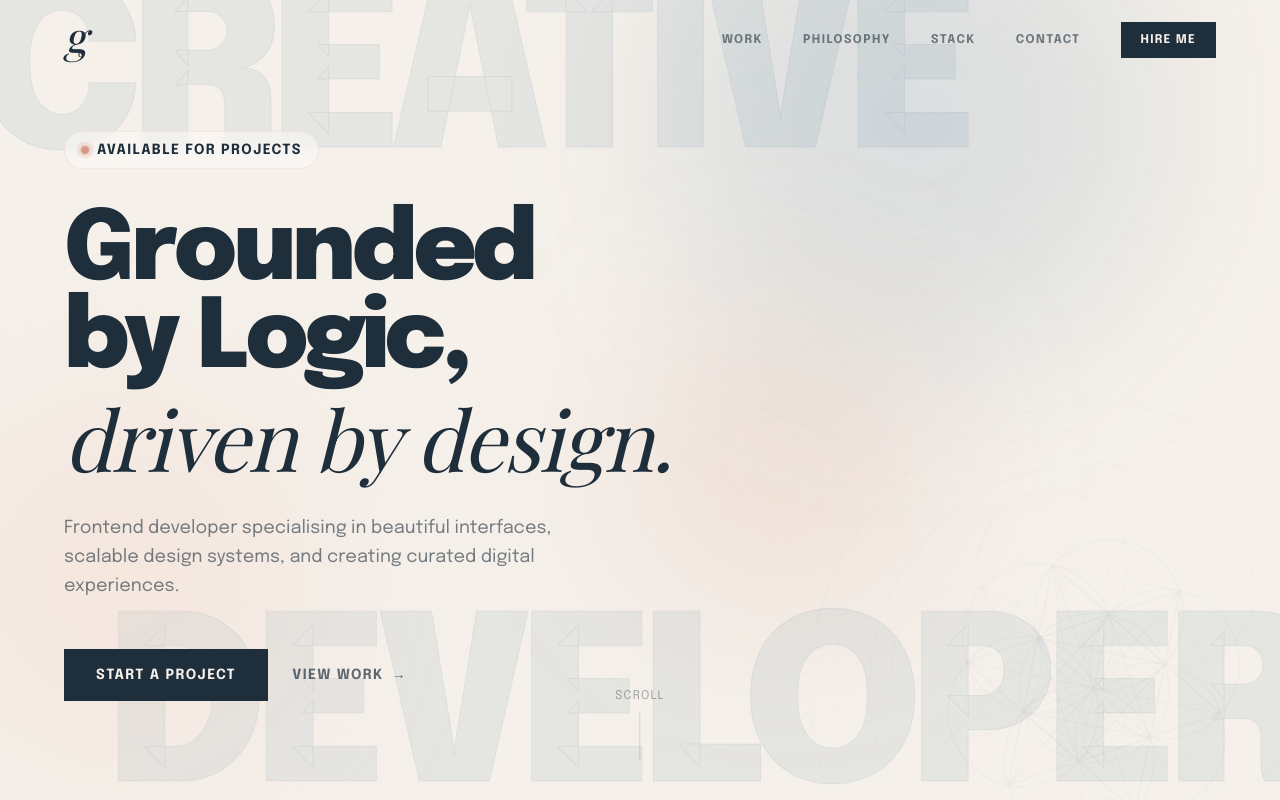
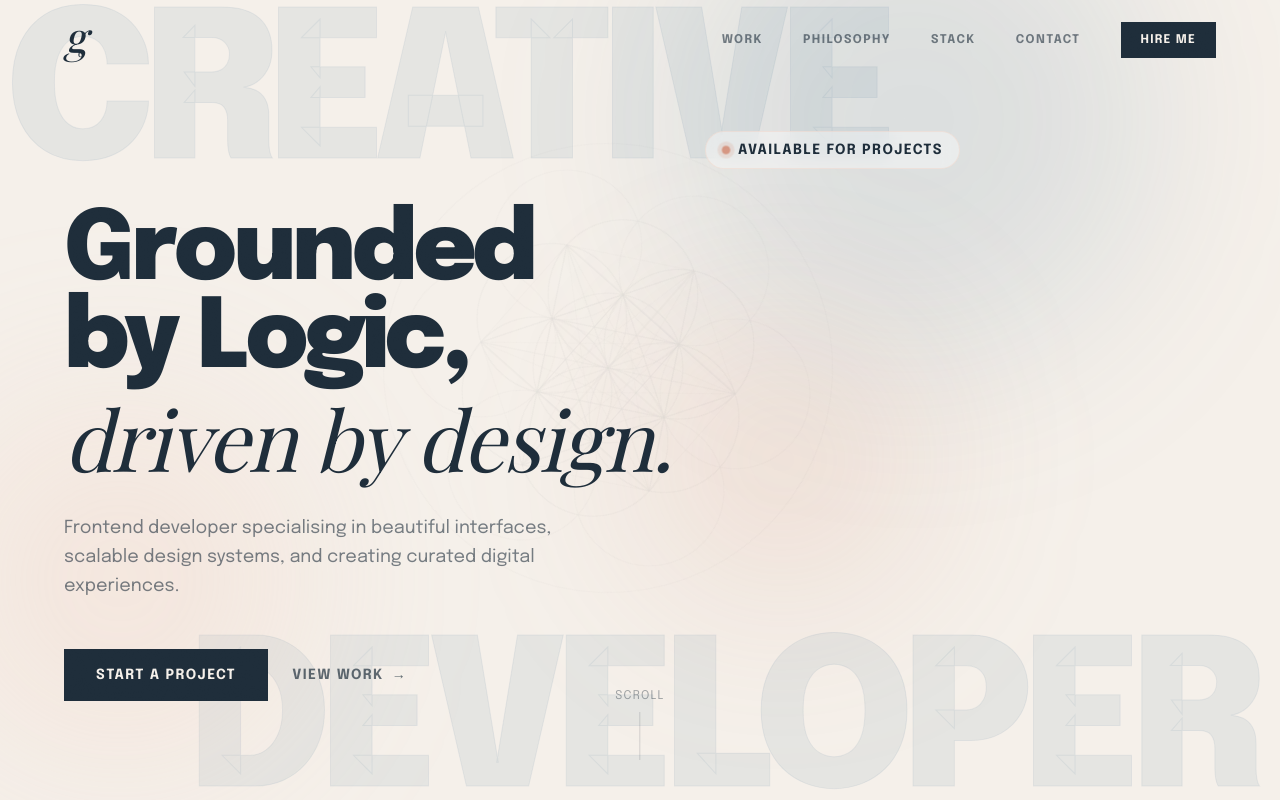
Before and after one commit to gabriela-chirinos/Chirinos_Portfolio, a Next.js app: page / in a window 1280 px wide. Shown: the top 800 px of the page. Built offline with nearby package versions, Linux system fonts and the light colour scheme.

Commit message:
updated files

```diff
--- a/src/components/About.tsx
+++ b/src/components/About.tsx
@@ -13,7 +13,7 @@ const bio = [
 const facts = [
   { label: 'Based in',  value: 'United States'        },
   { label: 'Background', value: 'Ops · Data · Amazon · Freelannce Design' },
-  { label: 'Approach',  value: 'Curiousity. Courageous.'  },
+  { label: 'Approach',  value: 'Curiousity. Courage to be disliked.'  },
 ]
 
 export default function About() {
--- a/src/components/Contact.tsx
+++ b/src/components/Contact.tsx
@@ -104,8 +104,15 @@ export default function Contact() {
         rotation: 720, x: 200, y: -240, scale: 0.1, opacity: 0,
         duration: 1.05, ease: 'power2.in',
       })
-      tl.call(() => { setPlaneActive(false); setPhase('done') })
-      tl.to(success, { opacity: 1, y: 0, duration: 0.7, ease: 'power3.out' }, '-=0.05')
+      tl.call(() => {
+        setPlaneActive(false)
+        if (success) {
+          success.style.display = 'block'
+          success.style.opacity = '0'
+        }
+      })
+      tl.to(success, { opacity: 1, y: 0, duration: 0.7, ease: 'power3.out' })
+      tl.call(() => { setPhase('done') })
     }
     run()
   }, [planeActive])
@@ -271,8 +278,10 @@ export default function Contact() {
           {/* ── Right: form / success ── */}
           <div className="lg:w-7/12 reveal relative flex items-center">
 
-            {phase === 'done' && (
-              <div ref={successRef} style={{ opacity: 0, textAlign: 'center', width: '100%' }}>
+            <div ref={successRef} style={{
+              textAlign: 'center', width: '100%',
+              display: 'none',
+            }}>
               <div className="mx-auto mb-8 rounded-full flex items-center justify-center"
                 style={{ width: '72px', height: '72px', border: '1px solid rgba(240,196,176,0.3)' }}>
                 <div style={{ width: '36px', height: '36px' }}>
@@ -286,7 +295,6 @@ export default function Contact() {
                 I'll reach out shortly.
               </p>
             </div>
-            )}
 
             {phase === 'form' && (
               <form onSubmit={handleSubmit} className="space-y-10 w-full">
--- a/src/components/Hero.tsx
+++ b/src/components/Hero.tsx
@@ -4,25 +4,51 @@ import { useEffect, useRef } from 'react'
 import { FlowerOfLife } from './SacredGeometry'
 
 export default function Hero() {
-  const heroRef = useRef<HTMLDivElement>(null)
+  const heroRef     = useRef<HTMLDivElement>(null)
   const headlineRef = useRef<HTMLDivElement>(null)
-  const pillRef = useRef<HTMLDivElement>(null)
-  const ctaRef = useRef<HTMLDivElement>(null)
-  const subRef = useRef<HTMLParagraphElement>(null)
+  const pillRef     = useRef<HTMLDivElement>(null)
+  const pillSpanRef = useRef<HTMLSpanElement>(null)
+  const ctaRef      = useRef<HTMLDivElement>(null)
+  const subRef      = useRef<HTMLParagraphElement>(null)
 
   useEffect(() => {
     const initGSAP = async () => {
       const { gsap } = await import('gsap')
 
-      const els = [
-        pillRef.current,
-        headlineRef.current,
-        subRef.current,
-        ctaRef.current,
-      ]
+      // ── 1. Pill: circle → full pill ─────────────────────────────────────
+      const pillWrap = pillRef.current
+      const pillSpan = pillSpanRef.current
 
+      // Hide via GSAP (not inline JSX style) so the pill is never permanently invisible
+      if (pillWrap) gsap.set(pillWrap, { opacity: 0 })
+
+      if (pillWrap && pillSpan) {
+        const pillText = pillSpan.querySelector<HTMLElement>('.pill-text')
+
+        gsap.set(pillWrap, { opacity: 1 })
+        gsap.set(pillSpan, { maxWidth: '28px', overflow: 'hidden' })
+        if (pillText) gsap.set(pillText, { opacity: 0 })
+
+        gsap.to(pillSpan, {
+          maxWidth: '260px',
+          duration: 0.7,
+          delay: 0.5,
+          ease: 'power3.out',
+        })
+
+        if (pillText) {
+          gsap.to(pillText, {
+            opacity: 1,
+            duration: 0.35,
+            delay: 1.0,
+            ease: 'power2.out',
+          })
+        }
+      }
+
+      // ── 2. Remaining content staggers in ────────────────────────────────
+      const els = [headlineRef.current, subRef.current, ctaRef.current]
       gsap.set(els, { opacity: 0, y: 30 })
-
       els.forEach((el, i) => {
         if (!el) return
         gsap.to(el, {
@@ -30,7 +56,7 @@ export default function Hero() {
           y: 0,
           duration: 0.9,
           ease: 'power3.out',
-          delay: 0.15 + i * 0.12,
+          delay: 0.55 + i * 0.13,
         })
       })
     }
@@ -52,17 +78,19 @@ export default function Hero() {
         <span
           className="ghost-letter absolute top-[-4%] left-[-2%] font-epilogue font-black leading-none"
           style={{
-            fontSize: 'clamp(120px, 18vw, 280px)',
+            fontSize: 'clamp(120px, 16vw, 280px)',
             color: 'rgba(74, 123, 157, 0.09)',
             letterSpacing: '-0.06em',
+            marginTop: '.15em',
+            marginLeft: '.15em',
           }}
         >
           CREATIVE
         </span>
         <span
-          className="ghost-letter absolute bottom-[-4%] right-[-2%] font-epilogue font-black leading-none"
+          className="ghost-letter absolute bottom-[-4%] right-[2%] font-epilogue font-black leading-none"
           style={{
-            fontSize: 'clamp(120px, 18vw, 280px)',
+            fontSize: 'clamp(120px, 16vw, 280px)',
             color: 'rgba(74, 123, 157, 0.09)',
             letterSpacing: '-0.06em',
           }}
@@ -73,36 +101,9 @@ export default function Hero() {
 
       {/* ── Warm blur orbs ── */}
       <div aria-hidden="true" className="pointer-events-none select-none">
-        <div
-          className="orb"
-          style={{
-            width: '480px',
-            height: '480px',
-            background: 'rgba(74, 123, 157, 0.14)',
-            top: '-120px',
-            right: '10%',
-          }}
-        />
-        <div
-          className="orb"
-          style={{
-            width: '360px',
-            height: '360px',
-            background: 'rgba(240, 196, 176, 0.22)',
-            bottom: '5%',
-            left: '-60px',
-          }}
-        />
-        <div
-          className="orb"
-          style={{
-            width: '280px',
-            height: '280px',
-            background: 'rgba(212, 144, 122, 0.18)',
-            top: '40%',
-            right: '28%',
-          }}
-        />
+        <div className="orb" style={{ width: '480px', height: '480px', background: 'rgba(74, 123, 157, 0.14)', top: '-120px', right: '10%' }} />
+        <div className="orb" style={{ width: '360px', height: '360px', background: 'rgba(240, 196, 176, 0.22)', bottom: '5%', left: '-60px' }} />
+        <div className="orb" style={{ width: '280px', height: '280px', background: 'rgba(212, 144, 122, 0.18)', top: '40%', right: '28%' }} />
       </div>
 
       {/* ── Sacred geometry — far right ── */}
@@ -110,33 +111,28 @@ export default function Hero() {
         aria-hidden="true"
         className="sacred-spin absolute pointer-events-none select-none"
         style={{
-          right: '-8%',
-          top: '50%',
-          transform: 'translateY(-50%)',
-          width: 'clamp(420px, 45vw, 700px)',
-          height: 'clamp(420px, 45vw, 700px)',
+          right: '30%', top: '10%', transform: 'translateY(50%)',
+          width: 'clamp(420px, 45vw, 700px)', height: 'clamp(420px, 45vw, 700px)',
         }}
       >
-        <FlowerOfLife
-          color="#1E2D3A"
-          opacity={0.07}
-          size={700}
-          className="w-full h-full"
-        />
+        <FlowerOfLife color="#1E2D3A" opacity={0.07} size={700} className="w-full h-full" />
       </div>
 
       {/* ── Content ── */}
       <div className="relative z-10 max-w-7xl mx-auto px-8 lg:px-16 pt-32 pb-24 w-full">
-        <div className="max-w-3xl">
+        <div className="max-w-4xl">
 
-          {/* Availability pill */}
-          <div ref={pillRef} className="mb-10">
-            <span className="pill bg-white/40 px-4 py-2 rounded-full text-sm font-epilogue font-semibold uppercase tracking-widest text-slate-navy">
+          {/* Availability pill — assembles from circle */}
+          <div ref={pillRef} className="mb-10 flex justify-end">
+            <span
+              ref={pillSpanRef}
+              className="pill bg-white/40 px-4 py-2 rounded-full text-sm font-epilogue font-semibold uppercase tracking-widest text-slate-navy inline-flex items-center gap-2 whitespace-nowrap"
+            >
               <span
-                className="inline-block w-2 h-2 rounded-full bg-burnt-blush animate-pulse-dot"
+                className="inline-block w-2 h-2 rounded-full bg-burnt-blush animate-pulse-dot flex-shrink-0"
                 style={{ boxShadow: '0 0 0 4px rgba(212,144,122,0.2)' }}
               />
-              Available for Projects
+              <span className="pill-text">Available for Projects</span>
             </span>
           </div>
 
@@ -144,10 +140,7 @@ export default function Hero() {
           <div ref={headlineRef} className="mb-6">
             <h1
               className="font-epilogue font-black leading-[0.92] text-slate-navy"
-              style={{
-                fontSize: 'clamp(54px, 7.5vw, 112px)',
-                letterSpacing: '-0.04em',
-              }}
+              style={{ fontSize: 'clamp(54px, 7.5vw, 112px)', letterSpacing: '-0.04em' }}
             >
               Grounded
               <br />
@@ -155,10 +148,7 @@ export default function Hero() {
             </h1>
             <p
               className="playfair-italic text-slate-navy leading-tight"
-              style={{
-                fontSize: 'clamp(48px, 6.5vw, 96px)',
-                letterSpacing: '-0.02em',
-              }}
+              style={{ fontSize: 'clamp(48px, 6.5vw, 96px)', letterSpacing: '-0.02em' }}
             >
               driven by design.
             </p>
@@ -171,7 +161,7 @@ export default function Hero() {
             style={{ fontSize: 'clamp(15px, 1.4vw, 18px)' }}
           >
             Frontend developer specialising in beautiful interfaces, scalable
-            design systems, and creating   curated digital experiences.
+            design systems, and creating curated digital experiences.
           </p>
 
           {/* CTA */}
--- a/src/components/SacredGeometry.tsx
+++ b/src/components/SacredGeometry.tsx
@@ -61,9 +61,7 @@ export function FlowerOfLife({
       xmlns="http://www.w3.org/2000/svg"
     >
       <g stroke={color} fill="none" strokeWidth="0.6">
-        {/* Outer containment rings */}
-        <circle cx={cx} cy={cy} r={r * 3.8} strokeWidth="0.4" />
-        <circle cx={cx} cy={cy} r={r * 3.46} strokeWidth="0.3" />
+        {/* Outer containment ring */}
         <circle cx={cx} cy={cy} r={r * 3} strokeWidth="0.4" />
 
         {/* Metatron lines */}
```
Lines whose indentation alone changed are shown as unchanged.
